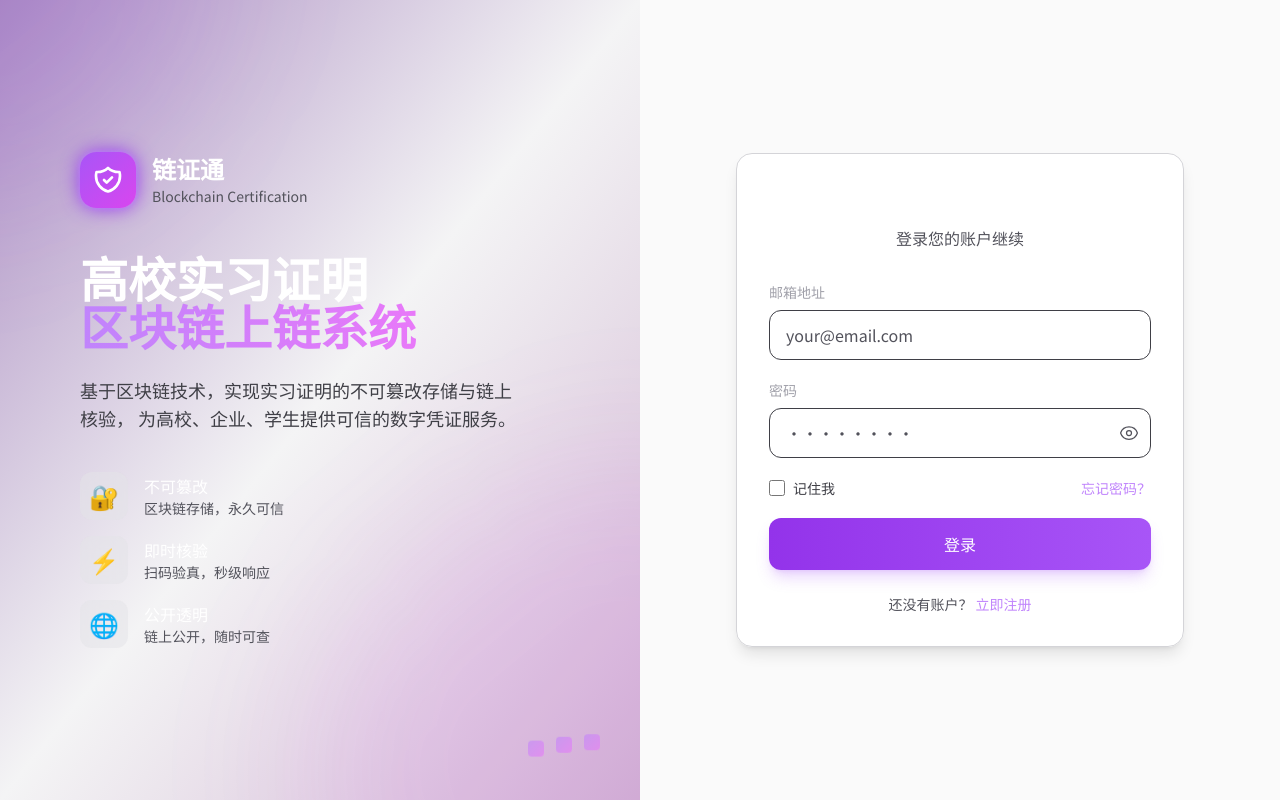
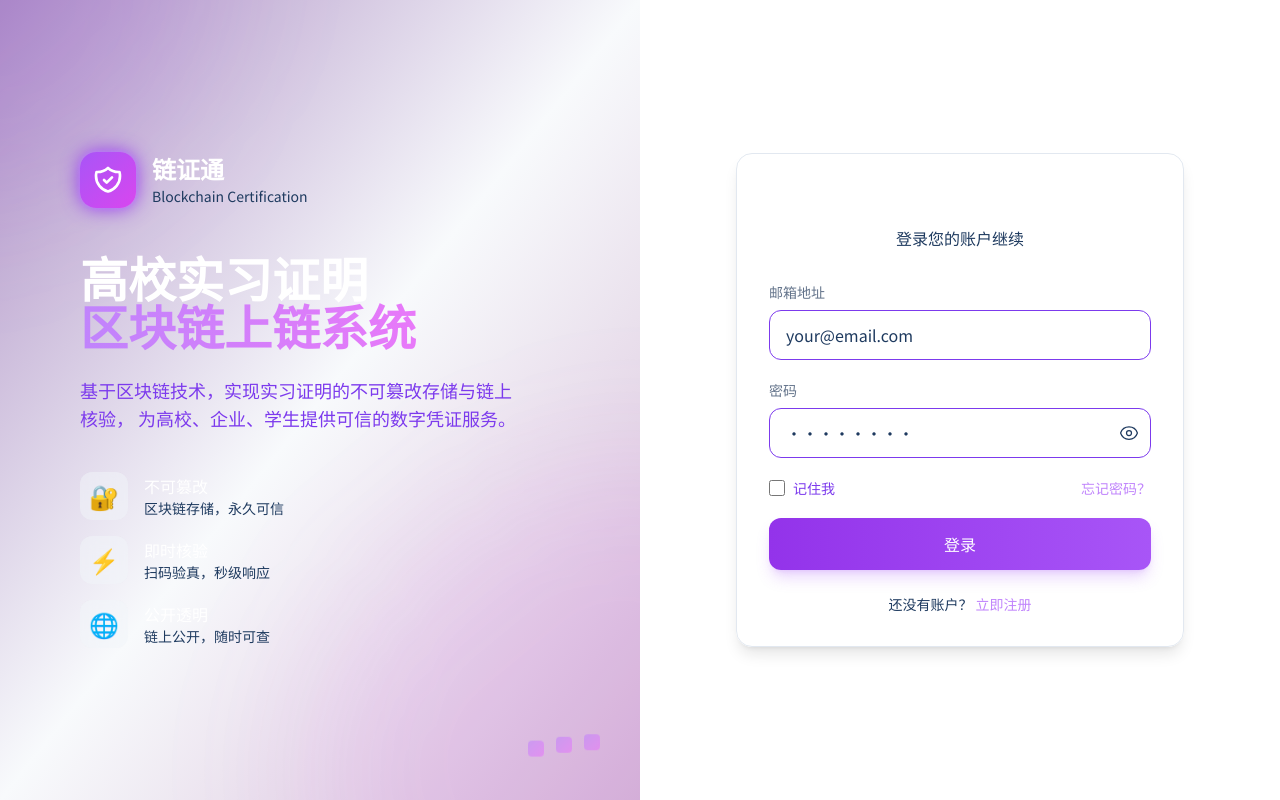
Before and after one commit to AyouTommy/intern-cert-blockchain, a React (Vite) app in the folder frontend/: page /login in a window 1280 px wide. Built offline with nearby package versions, Linux system fonts and the light colour scheme; no server answers.

Commit message:
feat: 全新紫蓝配色-text-dark系改为深紫深蓝色确保可读性

```diff
--- a/frontend/src/index.css
+++ b/frontend/src/index.css
@@ -8,7 +8,7 @@
   }
 
   body {
-    @apply bg-slate-50 text-dark-200 antialiased;
+    @apply bg-slate-50 text-dark-400 antialiased;
     font-feature-settings: "rlig" 1, "calt" 1;
   }
 
--- a/frontend/tailwind.config.js
+++ b/frontend/tailwind.config.js
@@ -34,18 +34,18 @@ export default {
           950: '#4a044e',
         },
         dark: {
-          // 在白色背景下，100-500用于文字，需要高对比度深色
-          50: '#fafafa',      // 浅背景
-          100: '#18181b',     // 深黑 - 用于主标题
-          200: '#27272a',     // 深灰 - 用于重要文字
-          300: '#3f3f46',     // 中深灰 - 用于副标题
-          400: '#52525b',     // 深灰 - 用于正文
-          500: '#71717a',     // 中灰 - 用于次要信息
-          600: '#a1a1aa',     // 浅灰 - 用于占位符
-          700: '#d4d4d8',     // 更浅 - 用于边框
-          800: '#e4e4e7',     // 浅背景
-          900: '#f4f4f5',     // 接近白色
-          950: '#fafafa',     // 几乎白色
+          // 文字颜色：深紫色系，确保在白底上清晰可见
+          50: '#faf5ff',      // 淡紫背景
+          100: '#581c87',     // 深紫 - 主标题（purple-900）
+          200: '#6b21a8',     // 紫 - 副标题（purple-800）
+          300: '#7c3aed',     // 亮紫 - 强调文字（violet-600）
+          400: '#1e3a5f',     // 深蓝 - 正文（slate-900变体）
+          500: '#334155',     // 深灰蓝 - 次要文字（slate-700）
+          600: '#64748b',     // 中灰 - 占位符（slate-500）
+          700: '#e2e8f0',     // 浅灰 - 边框（slate-200）
+          800: '#f1f5f9',     // 浅背景（slate-100）
+          900: '#f8fafc',     // 接近白色（slate-50）
+          950: '#ffffff',     // 纯白
         },
       },
       fontFamily: {
```
